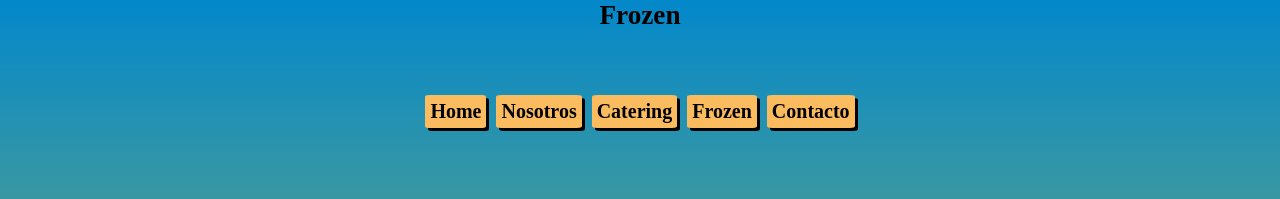
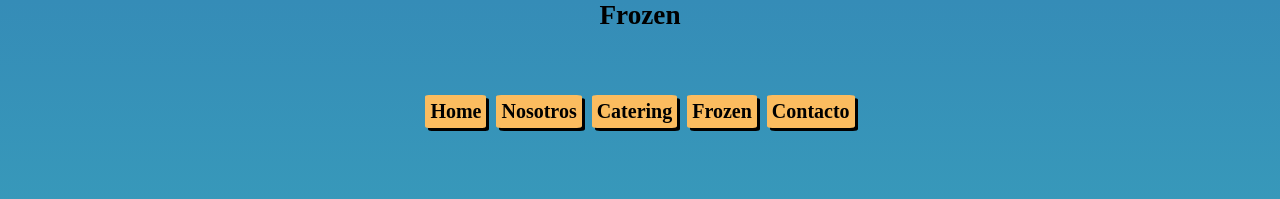
Before and after one commit to Sebastiandelcampo/pizza-rider, a plain HTML site: page pages/frozen.html in a window 1280 px wide. Shown: the top 199 px of the page. Drawn offline with Linux system fonts and the light colour scheme.

Commit message:
cambios estilos rama uno

```diff
--- a/css/estilos.css
+++ b/css/estilos.css
@@ -9,7 +9,7 @@
 body{
     margin-left: 60px;
     margin-right: 60px;
-    background-image: linear-gradient(to bottom, #0388cb, rgb(190, 190, 61) );
+    background-image: linear-gradient(to bottom, #358cb7, rgb(61, 182, 193) );
 
 }
 
@@ -20,6 +20,10 @@ body{
 
 .logo img{
     margin-top: 10px;
+}
+
+header{
+    position: sticky;
 }
 
 header nav ul{
```
